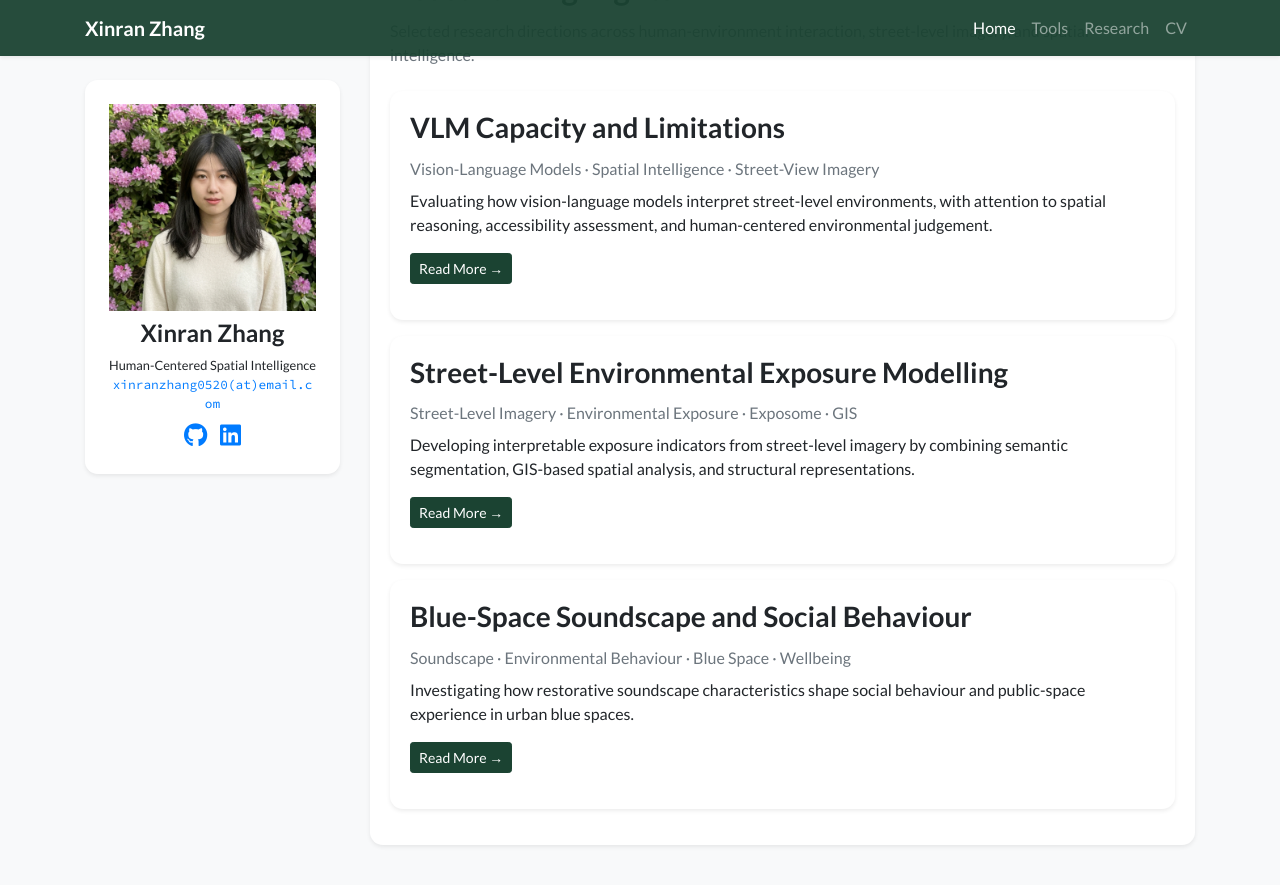
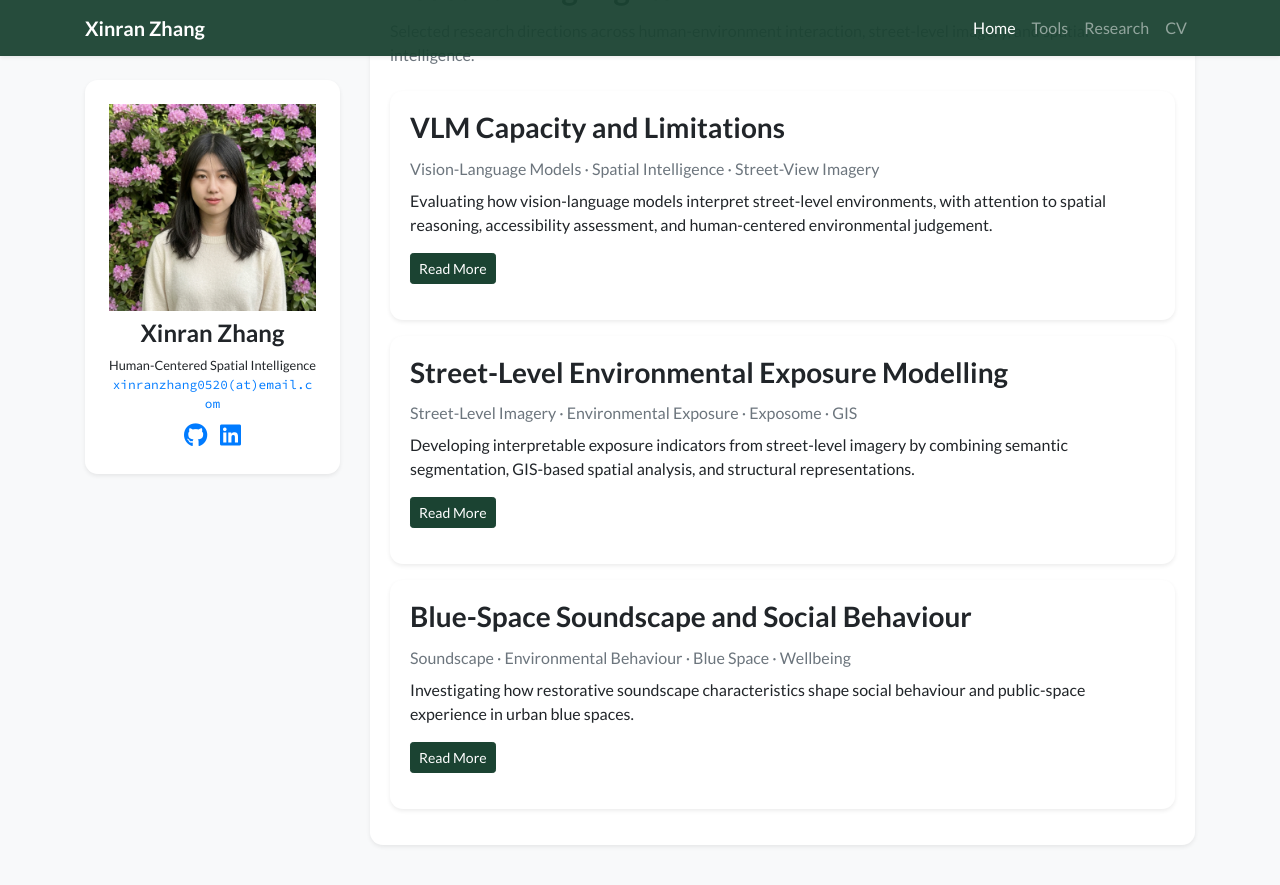
Before and after one commit to Rintozxr/rintozxr.github.io, a Jekyll site: the page built from index.html, in a window 1280 px wide and 900 px high, scrolled down 492 px. Shown: the top 885 px of the window. Built offline with Jekyll 4.4.1, drawn with Linux system fonts in a browser that asks for light colours; nearby versions of some CDN libraries; a style sheet for code colours, icons or effects is not loaded.

Commit message:
Update index.html

```diff
--- a/index.html
+++ b/index.html
@@ -30,7 +30,7 @@ navbar_title: Home
                             Evaluating how vision-language models interpret street-level environments, with attention to spatial reasoning, accessibility assessment, and human-centered environmental judgement.
                         </p>
                         <p>
-                            <a class="btn btn-sm btn-primary" href="{{ '/research/vlm-capacity/' | relative_url }}">Read More →</a>
+                            <a class="btn btn-sm btn-primary" href="{{ '/research/vlm-capacity/' | relative_url }}">Read More</a>
                         </p>
                     </div>
                 </div>
@@ -45,7 +45,7 @@ navbar_title: Home
                             Developing interpretable exposure indicators from street-level imagery by combining semantic segmentation, GIS-based spatial analysis, and structural representations.
                         </p>
                         <p>
-                            <a class="btn btn-sm btn-primary" href="{{ '/research/street-level-exposure/' | relative_url }}">Read More →</a>
+                            <a class="btn btn-sm btn-primary" href="{{ '/research/street-level-exposure/' | relative_url }}">Read More</a>
                         </p>
                     </div>
                 </div>
@@ -60,7 +60,7 @@ navbar_title: Home
                             Investigating how restorative soundscape characteristics shape social behaviour and public-space experience in urban blue spaces.
                         </p>
                         <p>
-                            <a class="btn btn-sm btn-primary" href="{{ '/research/blue-space-soundscape/' | relative_url }}">Read More →</a>
+                            <a class="btn btn-sm btn-primary" href="{{ '/research/blue-space-soundscape/' | relative_url }}">Read More</a>
                         </p>
                     </div>
                 </div>
```
